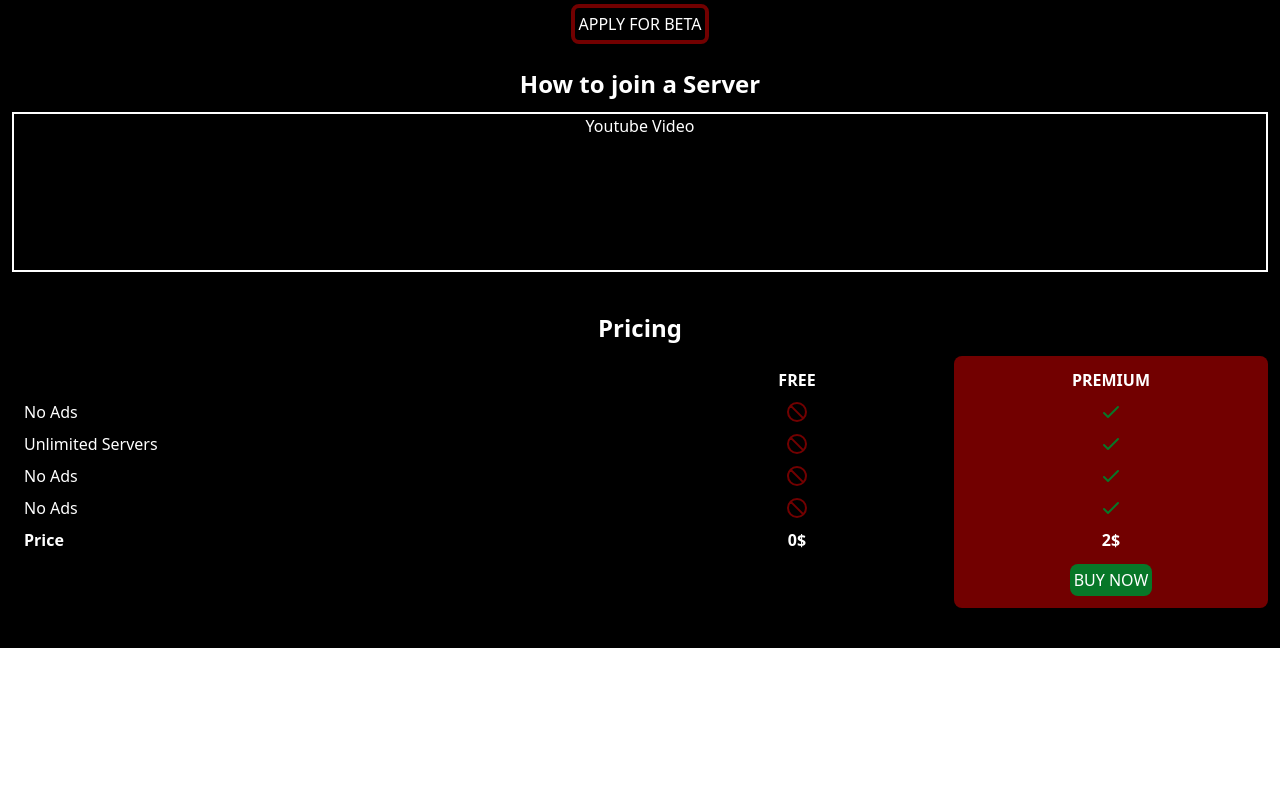
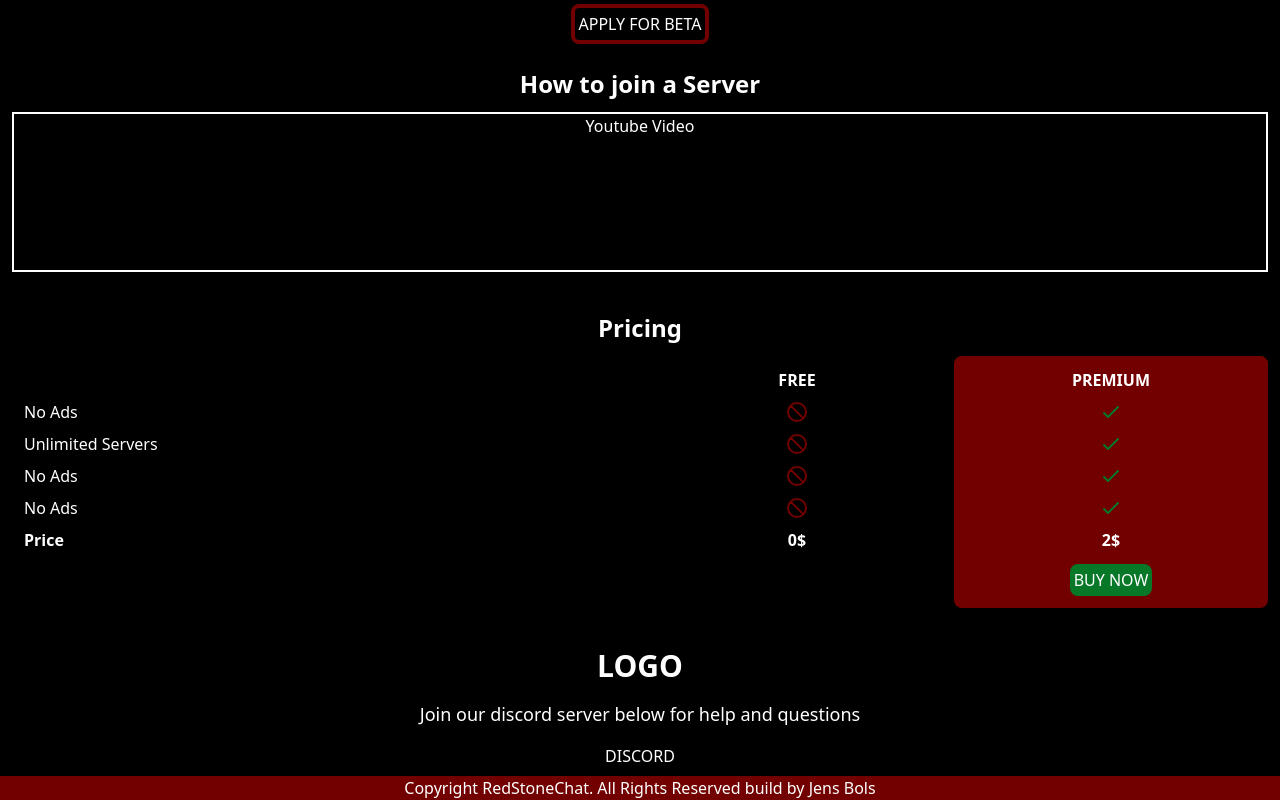
Before and after one commit to jensbols/redstonechat, a React (Create React App) app: page / in a window 1280 px wide. Shown: the part 290-1090 px from the top of the page. Before the commit the page ends 938 px from the top, so only its background shows below. Built offline with nearby package versions, Linux system fonts and the light colour scheme.

Commit message:
added basic footer section

```diff
--- a/src/App.js
+++ b/src/App.js
@@ -1,3 +1,4 @@
+import Footer from "./components/Footer";
 import HeroSection from "./components/HeroSection";
 import NavBar from "./components/NavBar";
 import Pricing from "./components/Pricing";
@@ -10,6 +11,7 @@ function App() {
       <HeroSection />
       <VideoSection />
       <Pricing />
+      <Footer />
     </div>
   );
 }
--- /dev/null
+++ b/src/components/Footer.jsx
@@ -0,0 +1,14 @@
+export default function Footer() {
+  return (
+    <>
+    <div>
+      <h2 className="text-whitestone text-3xl text-center mb-4 font-bold">LOGO</h2>
+      <p className="text-whitestone mx-10 text-center mb-4 text-lg">Join our discord server below for help and questions</p>
+      <p className="text-whitestone text-center">DISCORD</p>
+      <div className="bg-redstone mt-2">
+        <p className="text-whitestone text-center">Copyright RedStoneChat. All Rights Reserved build by Jens Bols</p>
+      </div>
+    </div>
+    </>
+  )
+}
```
